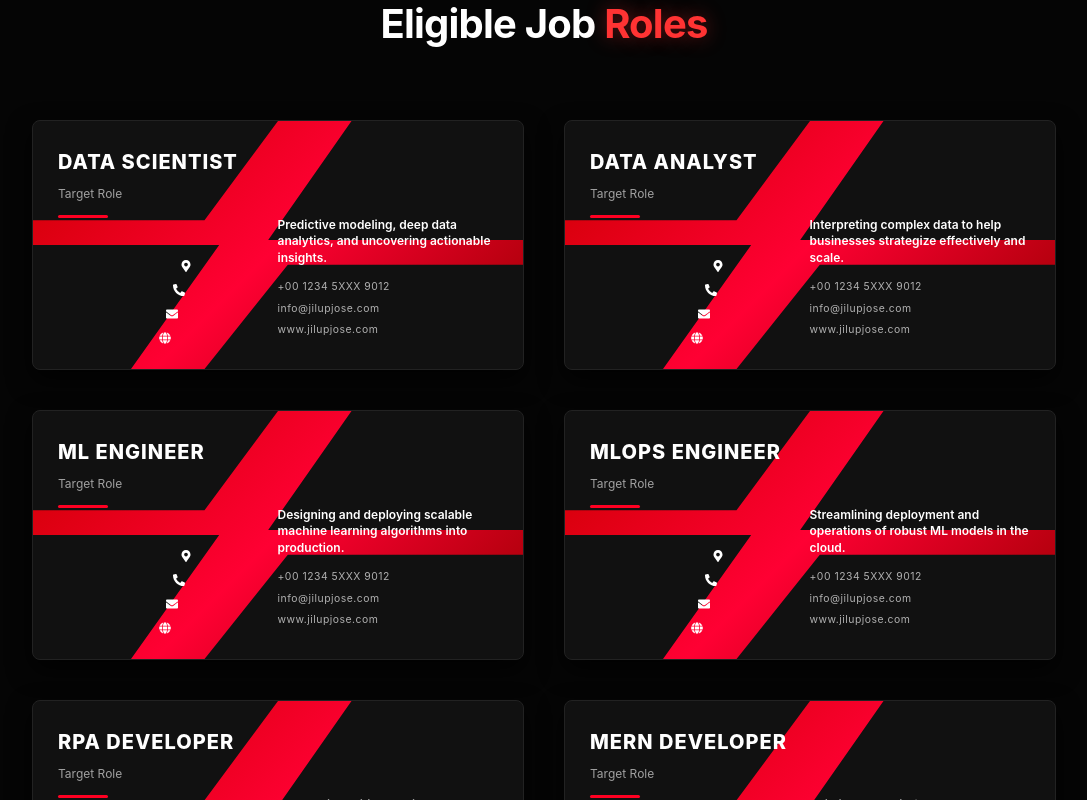
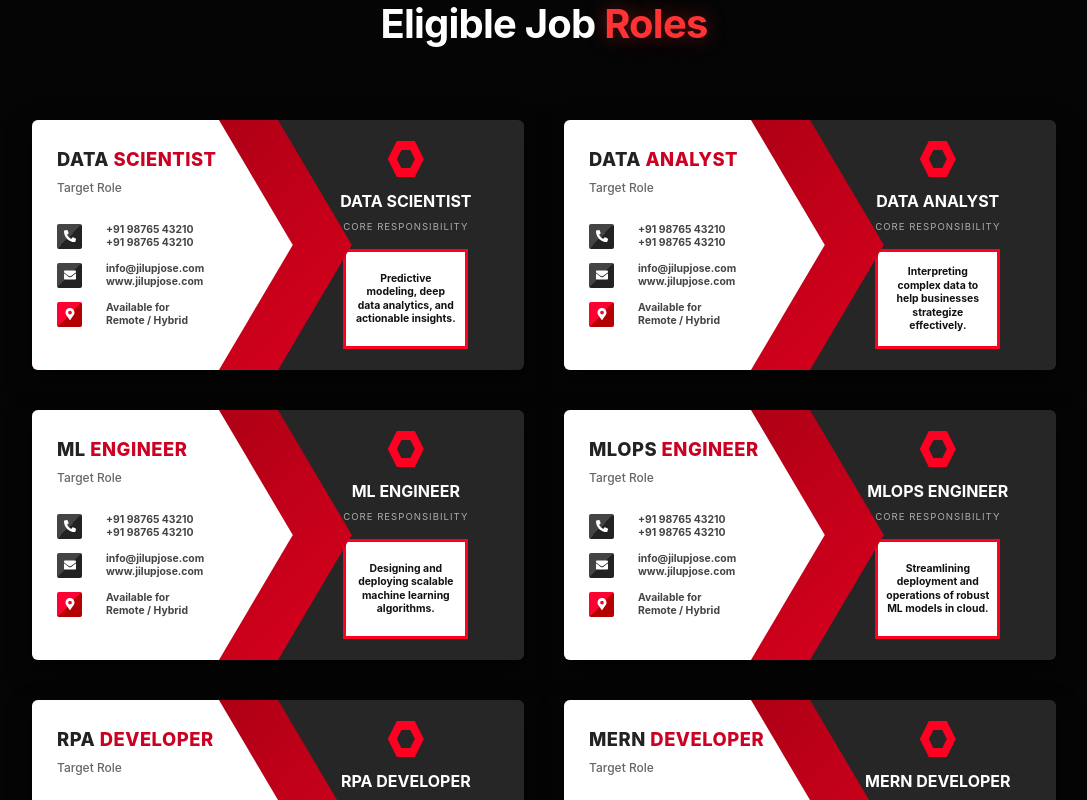
Before and after one commit to Jilu-Jose/Portfolio-Jilu-P-Jose, a React app in the folder frontend/: page / in a window 1280 px wide. Shown: the part 1460-2260 px from the top of the page, without its empty margins (96-1183 px from the left). Built offline with nearby package versions, Linux system fonts and the light colour scheme; no server answers; the HTML template or start-up script is replaced by a standard one.

Commit message:
Job Role Section Updated Again

```diff
--- a/frontend/src/components/JobRoles.css
+++ b/frontend/src/components/JobRoles.css
@@ -19,144 +19,161 @@
     margin: 0 auto;
 }
 
-/* Business Card Style Container */
-.role-card-bc {
-    background: #111111; /* Very dark slate */
-    border-radius: 8px;
+/* Container */
+.role-card-lightdark {
+    position: relative;
+    background: #262626; /* Dark right side base */
+    border-radius: 6px;
+    height: 250px;
+    overflow: hidden;
+    box-shadow: 0 10px 25px rgba(0,0,0,0.6);
+    transition: transform 0.4s ease, box-shadow 0.4s ease;
+    cursor: pointer;
+}
+
+.role-card-lightdark:hover {
+    transform: translateY(-5px);
+    box-shadow: 0 15px 35px rgba(255, 0, 51, 0.3);
+}
+
+.rc-red-layer {
+    position: absolute;
+    top: 0; left: 0; width: 100%; height: 100%;
+    background: linear-gradient(135deg, #990011 0%, #ee0022 100%);
+    clip-path: polygon(0 0, 50% 0, 65% 50%, 50% 100%, 0 100%);
+    z-index: 2;
+    transition: clip-path 0.4s ease;
+}
+
+.rc-white-layer {
+    position: absolute;
+    top: 0; left: 0; width: 100%; height: 100%;
+    background: #ffffff;
+    clip-path: polygon(0 0, 38% 0, 53% 50%, 38% 100%, 0 100%);
+    z-index: 3;
+    padding: 25px; /* content padding */
+    transition: clip-path 0.4s ease;
+}
+
+.role-card-lightdark:hover .rc-red-layer {
+    clip-path: polygon(0 0, 52% 0, 67% 50%, 52% 100%, 0 100%);
+}
+
+.role-card-lightdark:hover .rc-white-layer {
+    clip-path: polygon(0 0, 42% 0, 57% 50%, 42% 100%, 0 100%);
+}
+
+/* White Layer Content */
+.rc-header { margin-bottom: 25px; }
+
+.rc-title-ld {
+    font-size: 1.15rem;
+    font-weight: 800;
+    text-transform: uppercase;
+    margin-bottom: 4px;
+    letter-spacing: 0.5px;
+}
+.rc-title-ld .text-black { color: #222222; }
+.rc-title-ld .text-red { color: #cc0022; }
+
+.rc-subtitle-ld {
+    font-size: 0.75rem;
+    color: #666666;
+    font-weight: 500;
+}
+
+.rc-contacts-ld {
     display: flex;
     flex-direction: column;
-    position: relative;
-    overflow: hidden;
-    height: 250px; /* Taller for text */
-    opacity: 0.95;
-    box-shadow: 0 10px 25px rgba(0,0,0,0.8);
-    transition: transform 0.4s cubic-bezier(0.175, 0.885, 0.32, 1.275), box-shadow 0.4s ease, border-color 0.4s ease;
-    cursor: pointer;
-    border: 1px solid #222;
+    gap: 12px;
 }
 
-.role-card-bc:hover {
-    transform: translateY(-8px) scale(1.02);
-    box-shadow: 0 20px 40px rgba(255, 0, 51, 0.3);
-    border-color: #ff0033;
-    opacity: 1;
+.contact-item {
+    display: flex;
+    align-items: center;
+    gap: 12px;
 }
 
-/* Single Unified Red Geometric Angle */
-.rc-shape {
-    position: absolute;
-    top: 0; left: 0; width: 100%; height: 100%;
-    background: linear-gradient(135deg, #cc0000 0%, #ff0033 50%, #990000 100%);
-    /* Precisely maps the crossed business card ribbons leaving top-left and bottom-right empty */
-    clip-path: polygon(
-        0 40%, 35% 40%, 50% 0, 65% 0, 48% 48%,
-        100% 48%, 100% 58%, 52% 58%, 35% 100%, 20% 100%, 38% 50%, 0 50%
-    );
-    z-index: 1;
-    transition: transform 0.5s ease, filter 0.5s ease;
-    transform-origin: center;
-}
-
-.role-card-bc:hover .rc-shape {
-    transform: scale(1.02);
-    filter: brightness(1.15);
-}
-
-/* Top Left Texts */
-.rc-top-left {
-    position: absolute;
-    top: 25px;
-    left: 25px;
-    z-index: 10;
-    max-width: 75%;
-}
-
-.rc-title {
-    font-size: 1.25rem;
-    font-weight: 800;
-    color: #ffffff;
-    text-transform: uppercase;
-    letter-spacing: 1px;
-    margin-bottom: 6px;
-}
-
-.rc-subtitle {
-    font-size: 0.75rem;
-    color: #a0a0a0;
-    margin-bottom: 12px;
-    text-transform: capitalize;
-}
-
-.rc-line {
-    height: 3px;
-    width: 50px;
-    background: #ff0022;
+.contact-icon {
+    width: 25px; height: 25px;
+    display: flex; align-items: center; justify-content: center;
+    color: white; font-size: 0.75rem;
+    position: relative;
     border-radius: 2px;
 }
 
-/* Icons Array placed along the diagonal stripe */
-.rc-icons-overlay {
-    position: absolute;
-    bottom: 25px;
-    /* Aligned precisely over the bottom arm of the `rc-shape` */
-    left: 28%;
-    display: flex;
-    flex-direction: column;
-    gap: 12px;
-    color: #ffffff;
-    font-size: 0.75rem;
-    z-index: 15;
-    transition: transform 0.3s ease;
+.contact-icon.bg-dark {
+    background: linear-gradient(135deg, #444 50%, #222 50%);
+}
+.contact-icon.bg-red {
+    background: linear-gradient(135deg, #ff0033 50%, #b30000 50%);
 }
 
-.role-card-bc:hover .rc-icons-overlay {
-    transform: scale(1.1);
+.contact-text {
+    display: flex; flex-direction: column;
+    font-size: 0.65rem; color: #444; line-height: 1.3; font-weight: 700;
 }
 
-/* Creating the diagonal cascading effect to follow the arm */
-.rc-icons-overlay svg:nth-child(1) { transform: translateX(10px); }
-.rc-icons-overlay svg:nth-child(2) { transform: translateX(3px); }
-.rc-icons-overlay svg:nth-child(3) { transform: translateX(-4px); }
-.rc-icons-overlay svg:nth-child(4) { transform: translateX(-11px); }
-
-/* Bottom Right Description/Contact Text */
-.rc-bottom-right {
+/* Dark Side Background (right side) */
+.rc-dark-content {
     position: absolute;
-    /* Guaranteed below the 58% y-mark of the right ribbon arm */
-    bottom: 25px;
-    right: 25px;
-    text-align: left;
-    z-index: 10;
-    width: 45%;
+    top: 0; right: 0;
+    width: 45%; height: 100%;
+    z-index: 1;
+    display: flex; flex-direction: column;
+    align-items: center; justify-content: center;
+    padding: 20px 25px 20px 10px;
+    color: white;
 }
 
-.rc-desc {
-    font-size: 0.75rem;
-    color: #ffffff;
+/* Hexagon Logo */
+.hexagon-wrapper {
+    display: flex; align-items: center; justify-content: center;
     margin-bottom: 12px;
-    line-height: 1.4;
-    font-weight: 600;
+}
+.red-hexagon {
+    width: 36px; height: 36px;
+    background: #ff0022;
+    clip-path: polygon(25% 0%, 75% 0%, 100% 50%, 75% 100%, 25% 100%, 0% 50%);
+    display: flex; align-items: center; justify-content: center;
+}
+.red-hexagon-inner {
+    width: 18px; height: 18px;
+    background: #262626;
+    clip-path: polygon(25% 0%, 75% 0%, 100% 50%, 75% 100%, 25% 100%, 0% 50%);
 }
 
-.rc-contact {
+.dark-title {
+    font-size: 1rem; font-weight: 700; margin-bottom: 4px;
+    text-transform: uppercase;
+}
+.dark-subtitle {
+    font-size: 0.6rem; color: #aaaaaa; text-transform: uppercase; letter-spacing: 1px;
+    margin-bottom: 15px;
+}
+
+/* Red-bordered description box (QR style) */
+.dark-desc-box {
     font-size: 0.65rem;
-    color: #b0b0b0;
-    margin-bottom: 5px;
-    letter-spacing: 0.5px;
+    line-height: 1.3;
+    text-align: center;
+    padding: 8px;
+    border: 3px solid #ff0022;
+    background: #ffffff;
+    color: #111111;
+    font-weight: 700;
+    width: 125px;
+    height: 100px;
+    display: flex;
+    align-items: center;
+    justify-content: center;
 }
 
 /* Responsive adjustments */
 @media (max-width: 768px) {
-    .roles-grid {
-        grid-template-columns: 1fr;
-    }
-    .role-card-bc {
-        height: 240px;
-    }
-    .rc-title {
-        font-size: 1.15rem;
-    }
-    .rc-bottom-right {
-        width: 50%;
-    }
+    .rc-red-layer { clip-path: polygon(0 0, 60% 0, 75% 50%, 60% 100%, 0 100%); }
+    .rc-white-layer { clip-path: polygon(0 0, 48% 0, 63% 50%, 48% 100%, 0 100%); }
+    .rc-dark-content { width: 40%; padding-right: 15px; }
+    .rc-title-ld { font-size: 1rem; }
+    .dark-shape-box { width: 100px; height: 80px; font-size: 0.6rem; }
 }
--- a/frontend/src/components/JobRoles.jsx
+++ b/frontend/src/components/JobRoles.jsx
@@ -1,13 +1,13 @@
-import { FaMapMarkerAlt, FaPhoneAlt, FaEnvelope, FaGlobe } from 'react-icons/fa';
+import { FaMapMarkerAlt, FaPhoneAlt, FaEnvelope } from 'react-icons/fa';
 import './JobRoles.css';
 
 const rolesData = [
-    { title: 'Data Scientist', subtitle: 'Target Role', desc: 'Predictive modeling, deep data analytics, and uncovering actionable insights.' },
-    { title: 'Data Analyst', subtitle: 'Target Role', desc: 'Interpreting complex data to help businesses strategize effectively and scale.' },
-    { title: 'ML Engineer', subtitle: 'Target Role', desc: 'Designing and deploying scalable machine learning algorithms into production.' },
-    { title: 'MLOps Engineer', subtitle: 'Target Role', desc: 'Streamlining deployment and operations of robust ML models in the cloud.' },
-    { title: 'RPA Developer', subtitle: 'Target Role', desc: 'Automating critical business processes to increase systemic operational efficiency.' },
-    { title: 'MERN Developer', subtitle: 'Target Role', desc: 'Building dynamic full-stack web applications using modern web technologies.' }
+    { title: 'Data Scientist', subtitle: 'Target Role', desc: 'Predictive modeling, deep data analytics, and actionable insights.' },
+    { title: 'Data Analyst', subtitle: 'Target Role', desc: 'Interpreting complex data to help businesses strategize effectively.' },
+    { title: 'ML Engineer', subtitle: 'Target Role', desc: 'Designing and deploying scalable machine learning algorithms.' },
+    { title: 'MLOps Engineer', subtitle: 'Target Role', desc: 'Streamlining deployment and operations of robust ML models in cloud.' },
+    { title: 'RPA Developer', subtitle: 'Target Role', desc: 'Automating critical business processes to increase operational efficiency.' },
+    { title: 'MERN Developer', subtitle: 'Target Role', desc: 'Building dynamic full-stack web applications using modern web tech.' }
 ];
 
 const JobRoles = () => {
@@ -15,32 +15,63 @@ const JobRoles = () => {
         <section id="roles" className="roles-section">
             <h2 className="section-title">Eligible Job <span>Roles</span></h2>
             <div className="roles-grid">
-                {rolesData.map((role, index) => (
-                    <div className="role-card-bc animate-fade-in" key={index} style={{ animationDelay: `${index * 0.1}s` }}>
-                        {/* Unified red geometric shape */}
-                        <div className="rc-shape"></div>
+                {rolesData.map((role, index) => {
+                    const titleParts = role.title.split(' ');
+                    const firstWord = titleParts[0];
+                    const restWords = titleParts.slice(1).join(' ');
 
-                        <div className="rc-top-left">
-                            <h3 className="rc-title">{role.title}</h3>
-                            <p className="rc-subtitle">{role.subtitle}</p>
-                            <div className="rc-line"></div>
+                    return (
+                        <div className="role-card-lightdark animate-fade-in" key={index} style={{ animationDelay: `${index * 0.1}s` }}>
+                            <div className="rc-red-layer"></div>
+
+                            <div className="rc-white-layer">
+                                <div className="rc-header">
+                                    <h3 className="rc-title-ld">
+                                        <span className="text-black">{firstWord}</span> <span className="text-red">{restWords}</span>
+                                    </h3>
+                                    <p className="rc-subtitle-ld">{role.subtitle}</p>
+                                </div>
+                                <div className="rc-contacts-ld">
+                                    <div className="contact-item">
+                                        <div className="contact-icon bg-dark"><FaPhoneAlt /></div>
+                                        <div className="contact-text">
+                                            <span>+91 98765 43210</span>
+                                            <span>+91 98765 43210</span>
+                                        </div>
+                                    </div>
+                                    <div className="contact-item">
+                                        <div className="contact-icon bg-dark"><FaEnvelope /></div>
+                                        <div className="contact-text">
+                                            <span>info@jilupjose.com</span>
+                                            <span>www.jilupjose.com</span>
+                                        </div>
+                                    </div>
+                                    <div className="contact-item">
+                                        <div className="contact-icon bg-red"><FaMapMarkerAlt /></div>
+                                        <div className="contact-text">
+                                            <span>Available for</span>
+                                            <span>Remote / Hybrid</span>
+                                        </div>
+                                    </div>
+                                </div>
+                            </div>
+
+                            {/* Dark Side Content */}
+                            <div className="rc-dark-content">
+                                <div className="hexagon-wrapper">
+                                    <div className="red-hexagon">
+                                        <div className="red-hexagon-inner"></div>
+                                    </div>
+                                </div>
+                                <h4 className="dark-title">{role.title}</h4>
+                                <p className="dark-subtitle">CORE RESPONSIBILITY</p>
+                                <div className="dark-desc-box">
+                                    {role.desc}
+                                </div>
+                            </div>
                         </div>
-
-                        <div className="rc-icons-overlay">
-                            <FaMapMarkerAlt />
-                            <FaPhoneAlt />
-                            <FaEnvelope />
-                            <FaGlobe />
-                        </div>
-
-                        <div className="rc-bottom-right">
-                            <p className="rc-desc">{role.desc}</p>
-                            <p className="rc-contact">+00 1234 5XXX 9012</p>
-                            <p className="rc-contact">info@jilupjose.com</p>
-                            <p className="rc-contact">www.jilupjose.com</p>
-                        </div>
-                    </div>
-                ))}
+                    );
+                })}
             </div>
         </section>
     );
```
